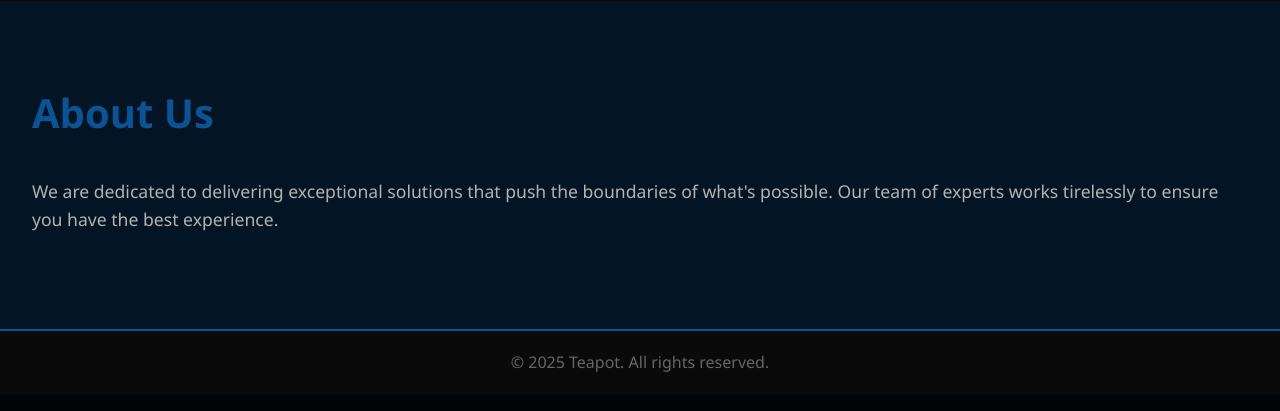
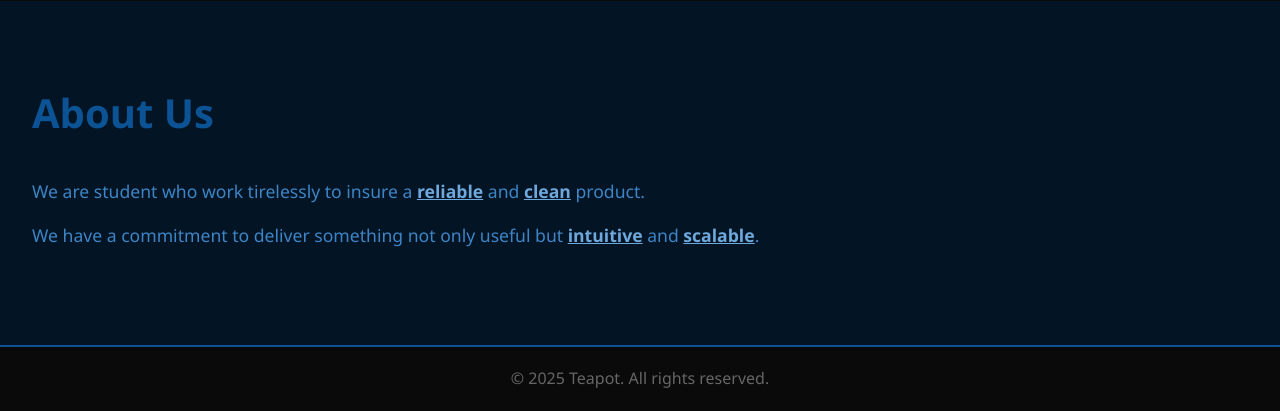
Before and after one commit to ShazamForDrones/TeamTeapot_Website, a Flask app: page / in a window 1280 px wide. Shown: the part 2050-2461 px from the top of the page. Before the commit the page ends 2422 px from the top, so only its background shows below. Run offline with Flask 3, Linux system fonts and the light colour scheme.

Commit message:
footer upd

```diff
--- a/templates/index.html
+++ b/templates/index.html
@@ -100,8 +100,8 @@
 
     <section class="about" id="about">
         <h2>About Us</h2>
-        <p>We are dedicated to delivering exceptional solutions that push the boundaries of what's possible. Our team of experts works tirelessly to ensure you have the best experience.</p>
-        <!-- <p>With years of experience in the industry, we understand what it takes to create products that not only meet but exceed expectations.</p> -->
+        <p style="color: #3d85c6">We are student who work tirelessly to insure a <span style="color: #6fa8dc;font-weight: bold;text-decoration: underline;">reliable</span> and <span style="color: #6fa8dc;font-weight: bold;text-decoration: underline;">clean</span> product.</p>
+        <p style="color: #3d85c6">We have a commitment to deliver something not only useful but <span style="color: #6fa8dc;font-weight: bold;text-decoration: underline;">intuitive</span> and <span style="color: #6fa8dc;font-weight: bold;text-decoration: underline;">scalable</span>.</p>
     </section>
 
     <footer>
```
Also changed, not shown: static/css/style.css (+52 -0 lines).
